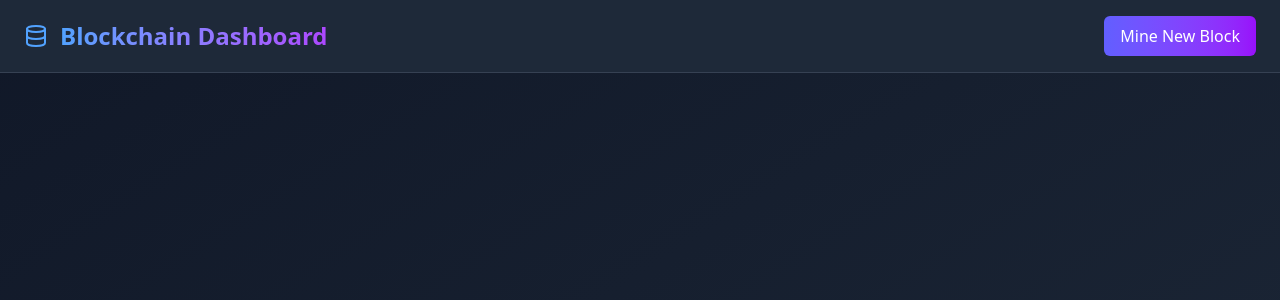
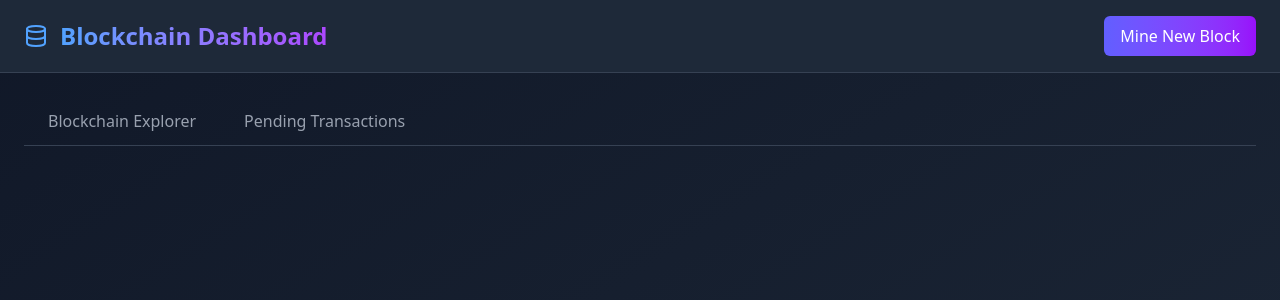
Before and after one commit to maulllanamm/BlockchainNetFrontend, a React (Vite) app: page / in a window 1280 px wide. Shown: the top 300 px of the page. Built offline with nearby package versions, Linux system fonts and the light colour scheme.

Commit message:
feat : MainLayout Blockchain Exploler

```diff
--- a/src/App.tsx
+++ b/src/App.tsx
@@ -1,7 +1,15 @@
 import Header from "./layouts/MainLayout/Header";
+import MainLayout from "./layouts/MainLayout/MainLayout";
 
 function App() {
-  return <Header />;
+  return (
+    <>
+      <div className="min-h-screen bg-gradient-to-br from-gray-900 to-gray-800 text-white">
+        <Header />
+        <MainLayout />
+      </div>
+    </>
+  );
 }
 
 export default App;
--- a/src/layouts/MainLayout/Header.tsx
+++ b/src/layouts/MainLayout/Header.tsx
@@ -2,7 +2,6 @@ import { Database } from "lucide-react";
 
 function Header() {
   return (
-    <div className="min-h-screen bg-gradient-to-br from-gray-900 to-gray-800 text-white">
     <header className="bg-gray-800 border-b border-gray-700 py-4 px-6 flex items-center justify-between">
       <div className="flex items-center">
         <Database className="text-blue-400 mr-3" />
@@ -16,7 +15,6 @@ function Header() {
         </button>
       </div>
     </header>
-    </div>
   );
 }
 
--- /dev/null
+++ b/src/layouts/MainLayout/MainLayout.tsx
@@ -0,0 +1,100 @@
+import { AlertCircle, ChevronUp, Loader2 } from "lucide-react";
+import { useState } from "react";
+
+function MainLayout() {
+  const [activeTab, setActiveTab] = useState("Blockchain");
+  const [blockchain, setBlockchain] = useState([]);
+  const [loading, setLoading] = useState({
+    blockchain: false,
+    pendingTransactions: false,
+    mineBlock: false,
+    addTransaction: false,
+  });
+  return (
+    <main className="p-6">
+      <div className="flex border-b border-gray-700 mb-6">
+        <button
+          className={`py-3 px-6 font-medium ${
+            activeTab === "blockchain"
+              ? "text-blue-400 border-b-2 border-blue-400"
+              : "text-gray-400 hover:text-gray-300"
+          }`}
+          onClick={() => setActiveTab("blockchain")}
+        >
+          Blockchain Explorer
+        </button>
+        <button
+          className={`py-3 px-6 font-medium ${
+            activeTab === "transactions"
+              ? "text-blue-400 border-b-2 border-blue-400"
+              : "text-gray-400 hover:text-gray-300"
+          }`}
+          onClick={() => setActiveTab("transactions")}
+        >
+          Pending Transactions
+        </button>
+      </div>
+      {activeTab === "blockchain" && (
+        <div className="animate-fade-in">
+          <div className="flex justify-between items-center mb-6">
+            <h2 className="text-xl font-bold">Blockchain Explorer</h2>
+            <button className="text-gray-400 hover:text-blue-400 flex items-center gap-1">
+              <Loader2
+                className={`${loading.blockchain ? "animate-spin" : ""}`}
+                size={16}
+              />
+              Refresh
+            </button>
+          </div>
+
+          {blockchain.length > 0 ? (
+            <div className="space-y-4">
+              {blockchain.map((block, index) => (
+                <div
+                  key={index}
+                  className="bg-gray-800 border border-gray-700 rounded-lg overflow-hidden shadow-lg hover:shadow-blue-900/20 transition-all duration-300"
+                >
+                  <div className="p-4 flex justify-between items-center cursor-pointer">
+                    <div className="flex items-center gap-3">
+                      <span className="bg-gradient-to-r from-blue-500 to-purple-500 p-2 rounded-md font-mono">
+                        #
+                      </span>
+                      <div>
+                        <h3 className="font-medium">Block #</h3>
+                        <p className="text-sm text-gray-400">"12-12-2012"</p>
+                      </div>
+                    </div>
+                    <div className="flex items-center gap-4">
+                      <div className="hidden sm:block">
+                        <p className="text-sm text-gray-400">Hash</p>
+                        <p className="font-mono text-gray-300 text-sm truncate w-32">
+                          ...
+                        </p>
+                      </div>
+                      <div className="hidden md:block">
+                        <p className="text-sm text-gray-400">Transactions</p>
+                        <p className="text-gray-300">1</p>
+                      </div>
+                      <ChevronUp size={20} className="text-gray-400" />
+                    </div>
+                  </div>
+                </div>
+              ))}
+            </div>
+          ) : loading.blockchain ? (
+            <div className="flex justify-center p-12">
+              <Loader2 className="animate-spin text-blue-400" size={48} />
+            </div>
+          ) : (
+            <div className="bg-gray-800 border border-gray-700 rounded-lg p-6 text-center">
+              <AlertCircle className="mx-auto text-gray-400 mb-2" size={32} />
+              <p>No blocks found in the blockchain</p>
+            </div>
+          )}
+        </div>
+      )}
+    </main>
+  );
+}
+
+export default MainLayout;
```
Lines whose indentation alone changed are shown as unchanged.
